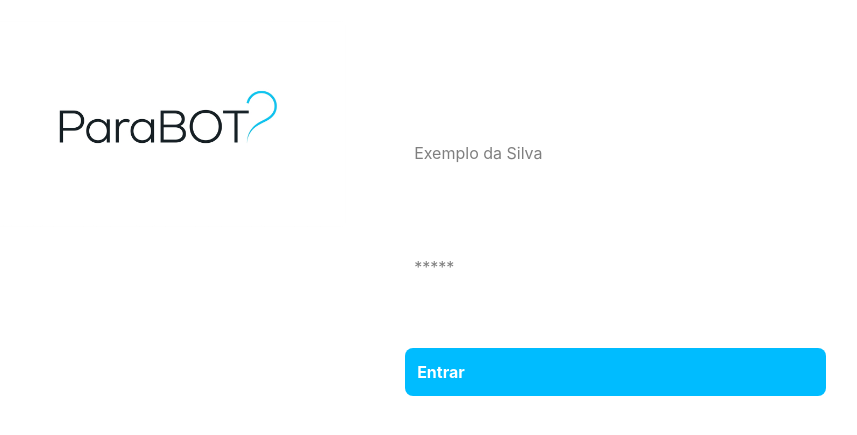
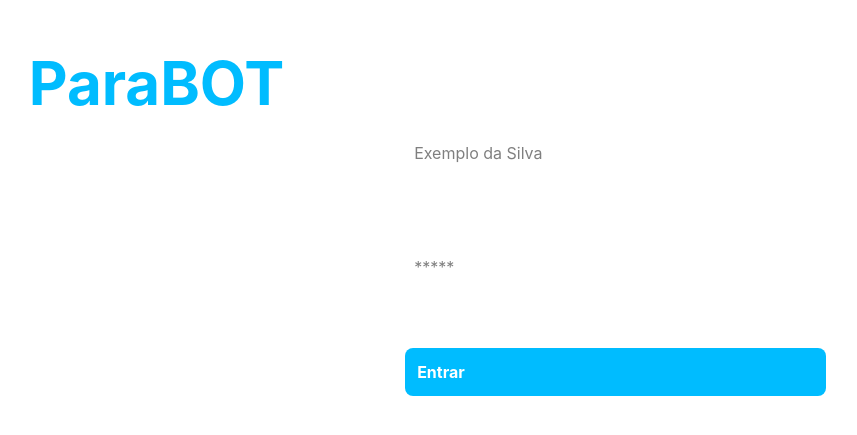
Before and after one commit to mathgb10/ChatBot, a React (Vite) app: page / in a window 1280 px wide. Shown: the part 171-606 px from the top of the page, without its empty margins (254-1111 px from the left). Built offline with nearby package versions, Linux system fonts and the light colour scheme.

Commit message:
doc:: adicionei textos em uma box da tela de login

```diff
--- a/src/components/SizeBox.jsx
+++ b/src/components/SizeBox.jsx
@@ -1,6 +1,5 @@
 import InputsLogin from '../components/InputsLogin'
 import BtnsLogin from '../components/BtnsLogin'
-import Logo from "../assets/parabot.png"
 
 export default function SizeBox(props) {
     return (
@@ -8,8 +7,11 @@ export default function SizeBox(props) {
             <div className="w-11/12 h-11/12">
                 {
                     props.conteudo == 'LadoUm' && (
-                        <div className="w-full h-full border-1 border-white/25 bg-white/25 rounded-lg p-5">
-                            <img src={Logo} alt="Logo" className="rounded-md" />
+                        <div className="w-full h-full flex flex-col justify-around py-5 items-center border-1 border-white/25 bg-white/25 rounded-lg p-5">
+                            <h3 className='text-sky-400 text-6xl font-bold'>ParaBOT</h3>
+                            <p className='text-white text-center'>Olá, seja bem-vindo ao ParaBOT!</p>
+                            <p className='text-white text-center'>Uma plataforma onde você pode gerenciar agentes, para algumas plataformas virtuais.</p>
+                            <p className='text-white text-center'>Acesse a plataforma realizando o login.</p>
                         </div>
                     )
                 }
```
